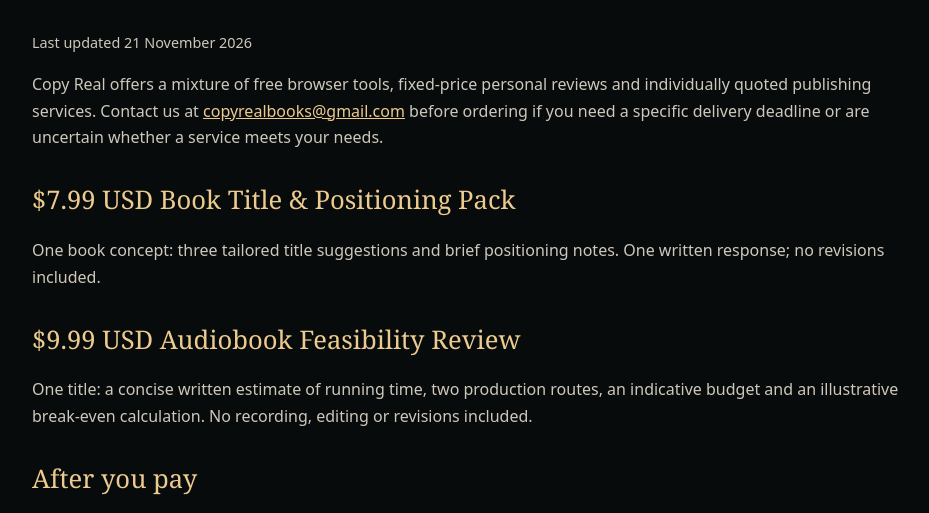
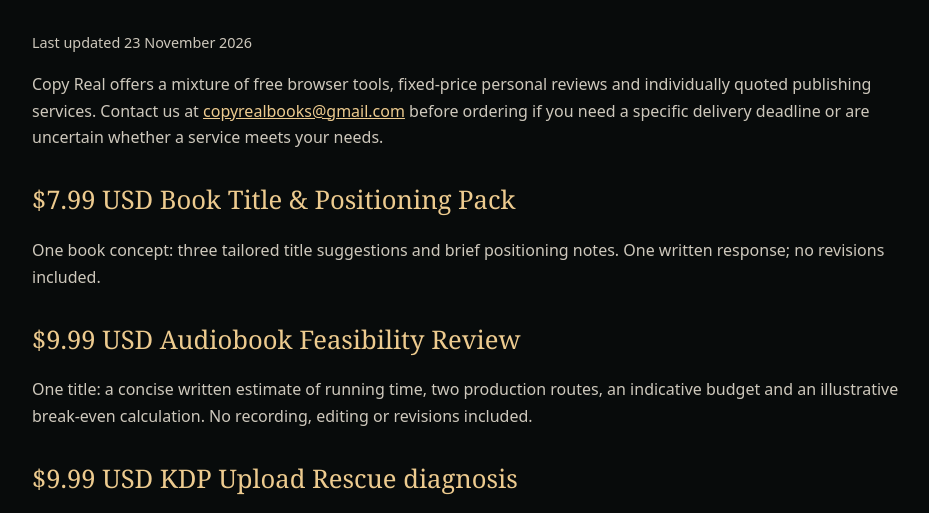
Before and after one commit to copyrealbooks-stack/copyreal-site, a plain HTML site: page services/terms/index.html in a window 1280 px wide. Shown: the part 269-782 px from the top of the page, without its empty margins (168-1097 px from the left). Drawn offline with Linux system fonts and the light colour scheme.

Commit message:
Document KDP microservice and optional coffee contribution terms

```diff
--- a/services/terms/index.html
+++ b/services/terms/index.html
@@ -1,10 +1,10 @@
 <!doctype html><html lang="en-GB"><head><meta charset="utf-8"><meta name="viewport" content="width=device-width,initial-scale=1"><title>Service Information and Order Terms | Copy Real</title><meta name="description" content="Understand Copy Real's book-title services, audiobook feasibility reviews, manuscript commissions, payments, delivery and revisions."><link rel="canonical" href="https://copyreal.com/services/terms/">
 <style>body{background:#080b0b;color:#f2eee5;font:16px/1.67 system-ui,-apple-system,"Segoe UI",sans-serif;margin:0}a{color:#edcb8f}header,footer{background:#111514;border-bottom:1px solid #38342c}.wrap{max-width:880px;margin:auto;padding:32px 20px}header .wrap,footer .wrap{padding:20px}h1,h2{font-family:Georgia,serif;font-weight:400;line-height:1.2}h1{font-size:clamp(2.2rem,5vw,3.4rem)}h2{font-size:1.6rem;margin-top:34px;color:#edcb8f}p,li{color:#cec8bc}li{margin-bottom:10px}.small{font-size:.9rem}nav{display:flex;gap:18px;flex-wrap:wrap}nav a{font-size:.88rem;text-decoration:none}footer{border-top:1px solid #38342c;border-bottom:0}</style></head><body>
 <header><nav class="wrap"><a href="https://copyreal.com/"><strong>COPY REAL</strong></a><a href="../../studio/">Creator Studio</a><a href="../../publish/">Publish My Book</a><a href="../../contact/">Contact</a></nav></header>
-<main class="wrap"><h1>Service information and order terms</h1><p class="small">Last updated 21 November 2026</p><p>Copy Real offers a mixture of free browser tools, fixed-price personal reviews and individually quoted publishing services. Contact us at <a href="mailto:copyrealbooks@gmail.com">copyrealbooks@gmail.com</a> before ordering if you need a specific delivery deadline or are uncertain whether a service meets your needs.</p>
+<main class="wrap"><h1>Service information and order terms</h1><p class="small">Last updated 23 November 2026</p><p>Copy Real offers a mixture of free browser tools, fixed-price personal reviews and individually quoted publishing services. Contact us at <a href="mailto:copyrealbooks@gmail.com">copyrealbooks@gmail.com</a> before ordering if you need a specific delivery deadline or are uncertain whether a service meets your needs.</p>
 <h2>$7.99 USD Book Title &amp; Positioning Pack</h2><p>One book concept: three tailored title suggestions and brief positioning notes. One written response; no revisions included.</p>
 <h2>$9.99 USD Audiobook Feasibility Review</h2><p>One title: a concise written estimate of running time, two production routes, an indicative budget and an illustrative break-even calculation. No recording, editing or revisions included.</p>
-<h2>After you pay</h2><p>Stripe-hosted checkout collects your contact email and a few details about the project. Copy Real will contact you through that address to obtain the information needed for the review and agree delivery. These are personalised services, not instant digital downloads. If you require delivery by a particular date, please ask us before buying rather than assume a deadline.</p><p>The service is prepared from your submitted material and appropriate professional judgement. We will identify assumptions or information gaps rather than invent facts. Any expansion of scope, extra revisions or additional services requires separate agreement.</p>
+<h2>$9.99 USD KDP Upload Rescue diagnosis</h2><p>One KDP rejection message, one concise personalised written assessment and practical next-step checklist. No editing of source files, upload to KDP, guarantee of approval or revisions included.</p><h2>Optional $2.99 USD support contribution</h2><p>A voluntary contribution to support the free Toolbox. It is not a purchase of software, a subscription or a promise of additional services.</p><h2>After you pay</h2><p>Stripe-hosted checkout collects your contact email and a few details about the project. Copy Real will contact you through that address to obtain the information needed for the review and agree delivery. These are personalised services, not instant digital downloads. If you require delivery by a particular date, please ask us before buying rather than assume a deadline.</p><p>The service is prepared from your submitted material and appropriate professional judgement. We will identify assumptions or information gaps rather than invent facts. Any expansion of scope, extra revisions or additional services requires separate agreement.</p>
 <h2>Publishing, KDP repairs and manuscript assessments</h2><p>Requests for ebook, paperback, hardback, audiobook, KDP repairs and substantive manuscript reviews are individually assessed and quoted. The free online brief builders create an enquiry draft and do not place a paid order. We will agree scope, deliverables, responsibilities, timetable, fee and a suitable way of exchanging source files before commencing any such commission. A quotation does not guarantee publication under the Copy Real imprint or distribution through a particular third-party platform.</p>
 <h2>Rights and customer material</h2><p>Authors should only submit text, images, recordings and other material they have the necessary rights to use. Authors retain their pre-existing rights in their own material. Any ownership or licensing of newly commissioned deliverables, and any publishing or distribution rights, should be stated in the individual written agreement. Copy Real will not publish your manuscript under its imprint merely because you bought an editorial or production service.</p>
 <h2>Cancellations, problems and refunds</h2><p>If you have ordered the wrong service, cannot provide the required book information or believe the advertised work cannot be supplied, contact <a href="mailto:copyrealbooks@gmail.com">copyrealbooks@gmail.com</a> as soon as possible with the order reference. We will assess cancellation and refund requests in light of the work already undertaken, the agreement and applicable consumer law. Nothing here removes rights that cannot legally be excluded.</p>
```
